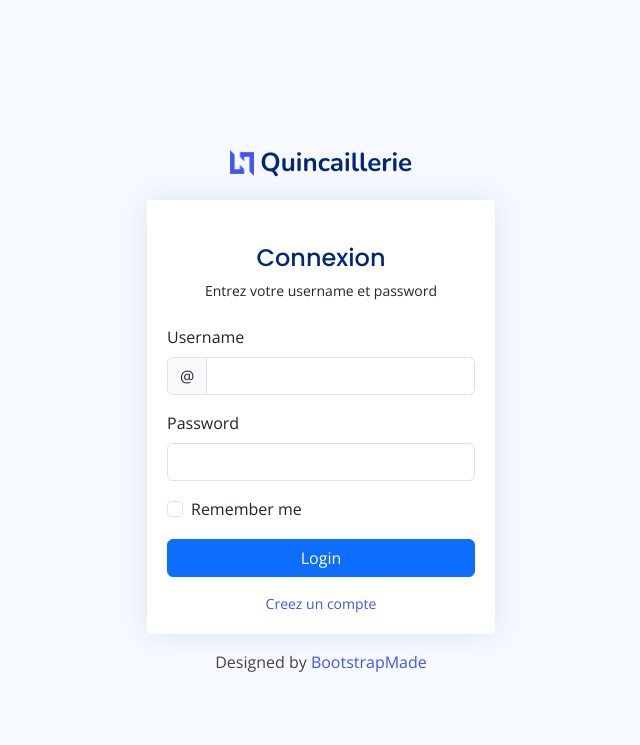
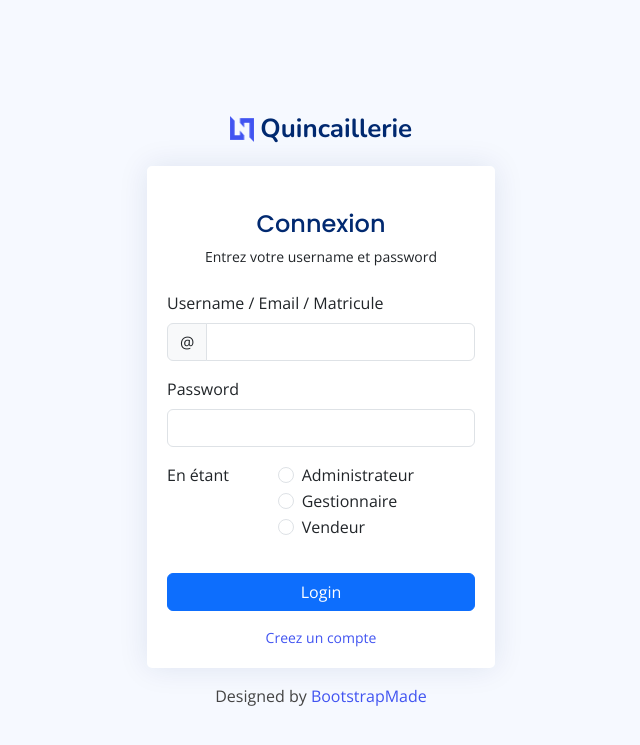
Before and after one commit to kris-15/quincaillerie, a PHP site: page /login.php in a window 1280 px wide. Shown: the top 745 px of the page, without its empty margins (319-959 px from the left). Run offline with PHP 8.4, Linux system fonts and the light colour scheme; some libraries are stand-ins or nearby versions.

Commit message:
Adapation de login par rapport aux gestionnaires

```diff
--- a/login.php
+++ b/login.php
@@ -1,13 +1,25 @@
 <?php
     session_start();
     require 'model/Admin.php';
-    if(isset($_POST['login'])){
+    if(isset($_POST['connect'])){
         extract($_POST);
-        $admin = new Admin("", "", $username, $password);
-        if($admin->login()){
-            $_SESSION['admin'] = $admin->username;
-            header("Location: index.php");
+        if(isset($role)){
+            if($role === "admin"){
+                $admin = new Admin("", "", $login, $password);
+                if($admin->login()){
+                    $_SESSION['admin'] = $admin->username;
+                    header("Location: index.php");
+                }
+            }
+            if($role === "manager"){
+                $manager = new Manager("", "", $login, $password, null);
+                if($manager->login()){
+                    $_SESSION['manager'] = $manager->email;
+                    header("Location: index.php");
+                }
+            }
         }
+
         $error = "informations incorrectes";
     }
 
@@ -24,10 +36,10 @@
 <?php endif ?>
 <form class="row g-3 needs-validation" method="post" novalidate>
     <div class="col-12">
-        <label for="yourUsername" class="form-label">Username</label>
+        <label for="yourUsername" class="form-label">Username / Email / Matricule</label>
         <div class="input-group has-validation">
             <span class="input-group-text" id="inputGroupPrepend">@</span>
-            <input type="text" name="username" class="form-control" id="yourUsername" value="<?= $_POST['username']??'' ?>" required>
+            <input type="text" name="login" class="form-control" id="yourUsername" value="<?= $_POST['login']??'' ?>" required>
             <div class="invalid-feedback">Please enter your username.</div>
         </div>
     </div>
@@ -37,13 +49,32 @@
         <div class="invalid-feedback">Please enter your password!</div>
     </div>
     <div class="col-12">
-        <div class="form-check">
-            <input class="form-check-input" type="checkbox" name="remember" value="true" id="rememberMe">
-            <label class="form-check-label" for="rememberMe">Remember me</label>
+    <fieldset class="row mb-3">
+        <legend class="col-form-label col-sm-4 pt-0">En étant</legend>
+        <div class="col-sm-8">
+            <div class="form-check">
+                <input class="form-check-input" type="radio" name="role" id="gridRadios1" value="admin">
+                <label class="form-check-label" for="gridRadios1">
+                Administrateur
+                </label>
+            </div>
+            <div class="form-check">
+                <input class="form-check-input" type="radio" name="role" id="gridRadios2" value="manager">
+                <label class="form-check-label" for="gridRadios2">
+                Gestionnaire
+                </label>
+            </div>
+            <div class="form-check disabled">
+                <input class="form-check-input" type="radio" name="role" id="gridRadios3" value="dealer" >
+                <label class="form-check-label" for="gridRadios3">
+                Vendeur
+                </label>
+            </div>
         </div>
+    </fieldset>
     </div>
     <div class="col-12">
-        <button class="btn btn-primary w-100" type="submit" name="login">Login</button>
+        <button class="btn btn-primary w-100" type="submit" name="connect">Login</button>
     </div>
     <div class="col-12">
         <p class="small mb-0 text-center"><a href="register.php">Creez un compte</a></p>
```
Also changed, not shown: partials/Form.php (+4 -4 lines).
